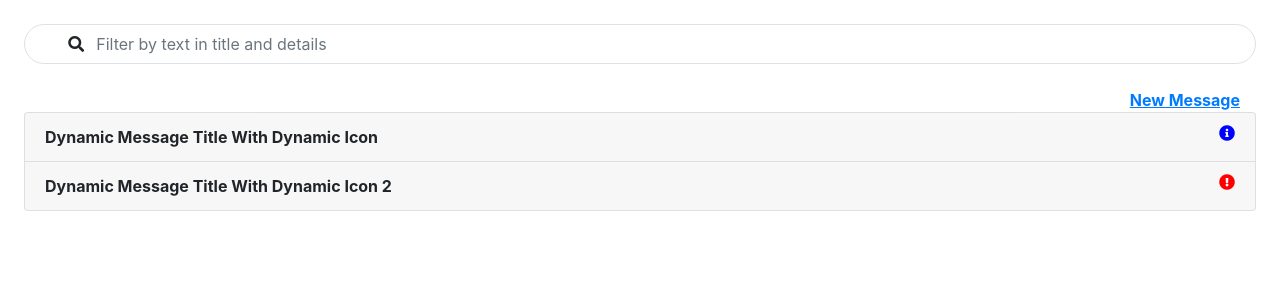
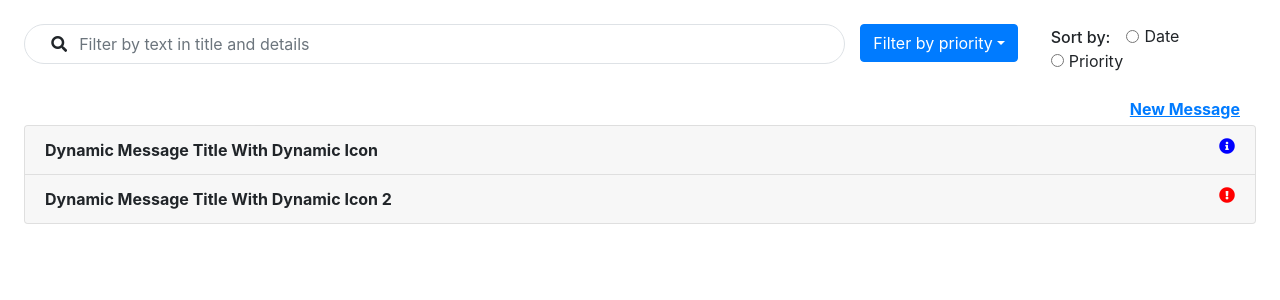
Before and after one commit to anatcase/BalaByte, a React (Create React App) app: page / in a window 1280 px wide. Shown: the top 300 px of the page. Built offline with nearby package versions, Linux system fonts and the light colour scheme.

Commit message:
Finished navbar ui

```diff
--- a/src/App.css
+++ b/src/App.css
@@ -49,12 +49,11 @@
   width:44px;
 }
 
-.NavBar > .rounded {
+.NavBar .rounded {
   border-radius: 6.25rem!important;
 }
 
 .NavBar input[type="text"] {
   outline: none;
   box-shadow:none !important;
-
   }
--- a/src/Messages.js
+++ b/src/Messages.js
@@ -38,7 +38,7 @@ function Messages() {
   return (
     <Container fluid className="Messages p-4">
       <MessagesNavbar />
-      <div className="text-right pr-3 pt-4">
+      <div className="text-right pr-3 pt-4 pb-1">
         <a href="#" style={{textDecoration:"underline", fontWeight:"bolder"}}>New Message</a>
       </div>
       <MessagesAccordion />
--- a/src/components/MessagesNavbar.js
+++ b/src/components/MessagesNavbar.js
@@ -3,6 +3,8 @@ import Container from 'react-bootstrap/Container'
 import Form from 'react-bootstrap/Form'
 import Row from 'react-bootstrap/Row'
 import Col from 'react-bootstrap/Col'
+import DropdownButton from 'react-bootstrap/DropdownButton'
+import Dropdown from 'react-bootstrap/Dropdown'
 
 
 
@@ -15,12 +17,35 @@ class MessagesNavbar extends React.Component {
         //const { recipe } = this.props;
         return (
             <Container fluid className="NavBar">
-                <Row className="border justify-content-center rounded">
+                {/* <Row className="border justify-content-center rounded">
                     <Col className="col-auto px-0 d-flex align-items-center">
                         <i className="fas fa-search"></i>
                     </Col>
                     <Col className="col-11 px-0">
                         <Form.Control className="border-0" type="text" placeholder="Filter by text in title and details" onChange={this.handleChange} />
+                    </Col>
+                </Row> */}
+                <Row>
+                    <Col lg={8}>
+                        <Row className="border rounded justify-content-center">
+                            <div className="col-auto px-0 d-flex align-items-center">
+                                <i className="fas fa-search"></i>
+                            </div>
+                            <div className="col-11 px-0">
+                                <Form.Control className="border-0" type="text" placeholder="Filter by text in title and details" onChange={this.handleChange} />
+                            </div>
+                        </Row>
+                    </Col>
+                    <Col lg={2} className="pr-0">
+                        <DropdownButton id="dropdown-basic-button" title="Filter by priority">
+                            <Dropdown.Item href="#/">Info</Dropdown.Item>
+                            <Dropdown.Item href="#">Important</Dropdown.Item>
+                        </DropdownButton>
+                    </Col>
+                    <Col lg={2} className="px-0">
+                        <h6 className="d-inline mr-3">Sort by:</h6>
+                        <Form.Check inline label="Date" type="radio" id="inline-radio-1" />
+                        <Form.Check inline label="Priority" type="radio" id="inline-radio-2" />
                     </Col>
                 </Row>
             </Container>
```
